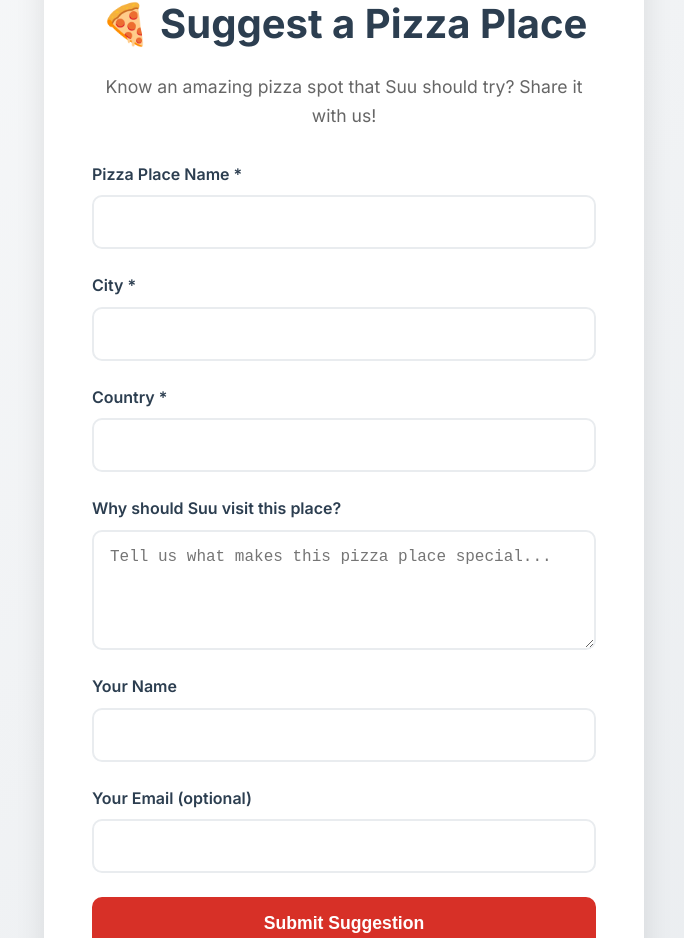
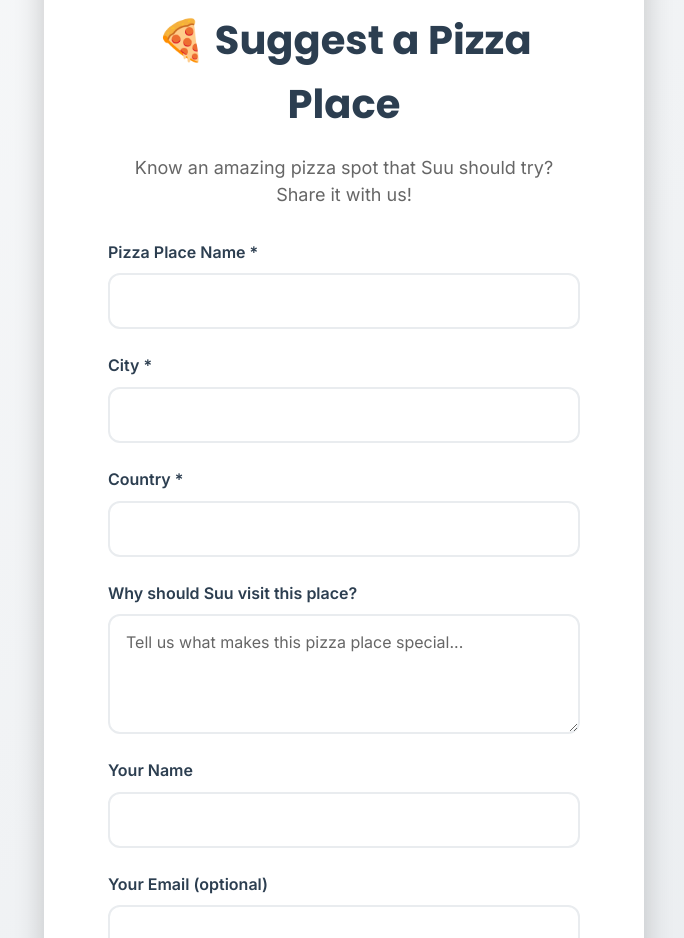
Before and after one commit to 4riel/suu-pizza-map, a React (Vite) app: page /suggest in a window 1280 px wide. Shown: the part 203-1141 px from the top of the page, without its empty margins (296-980 px from the left). Built offline with nearby package versions, Linux system fonts and the light colour scheme.

Commit message:
Clean Up

```diff
--- a/src/components/AboutSection.tsx
+++ b/src/components/AboutSection.tsx
@@ -1,6 +1,7 @@
 import styled, { keyframes } from 'styled-components'
+
+import { useScrollAnimation, useParallax } from '../hooks/useScrollAnimation'
 import { theme } from '../styles/theme'
-import { useScrollAnimation, useParallax } from '../hooks/useScrollAnimation'
 
 const fadeInUp = keyframes`
   from {
@@ -98,21 +99,23 @@ const TextSection = styled.div`
 `
 
 const Title = styled.h2`
-  font-size: 2.5rem;
-  font-weight: 700;
-  color: #2c3e50;
-  margin-bottom: 1.5rem;
+  font-family: ${theme.typography.fonts.heading};
+  font-size: ${theme.typography.sizes['4xl']};
+  font-weight: ${theme.typography.weights.bold};
+  color: ${theme.colors.text.primary};
+  margin-bottom: ${theme.spacing.lg};
 
-  @media (max-width: 768px) {
-    font-size: 2rem;
+  @media (max-width: ${theme.breakpoints.md}) {
+    font-size: ${theme.typography.sizes['3xl']};
   }
 `
 
 const Description = styled.p`
-  font-size: 1.1rem;
-  line-height: 1.8;
-  color: #555;
-  margin-bottom: 2rem;
+  font-family: ${theme.typography.fonts.body};
+  font-size: ${theme.typography.sizes.lg};
+  line-height: ${theme.typography.lineHeights.loose};
+  color: ${theme.colors.text.secondary};
+  margin-bottom: ${theme.spacing.xl};
 `
 
 const StatsContainer = styled.div`
@@ -128,28 +131,31 @@ const StatsContainer = styled.div`
 
 const StatCard = styled.div`
   text-align: center;
-  padding: 1.5rem;
-  background: white;
-  border-radius: 15px;
-  box-shadow: 0 5px 15px rgba(0, 0, 0, 0.1);
-  transition: transform 0.3s ease;
+  padding: ${theme.spacing.lg};
+  background: ${theme.colors.background.primary};
+  border-radius: ${theme.borderRadius.xl};
+  box-shadow: ${theme.colors.shadow.md};
+  transition: ${theme.transitions.normal};
 
   &:hover {
     transform: translateY(-5px);
+    box-shadow: ${theme.colors.shadow.lg};
   }
 `
 
 const StatNumber = styled.div`
-  font-size: 2rem;
-  font-weight: 800;
-  color: #d73027;
-  margin-bottom: 0.5rem;
+  font-family: ${theme.typography.fonts.heading};
+  font-size: ${theme.typography.sizes['3xl']};
+  font-weight: ${theme.typography.weights.extrabold};
+  color: ${theme.colors.primary};
+  margin-bottom: ${theme.spacing.sm};
 `
 
 const StatLabel = styled.div`
-  font-size: 0.9rem;
-  color: #666;
-  font-weight: 500;
+  font-family: ${theme.typography.fonts.body};
+  font-size: ${theme.typography.sizes.sm};
+  color: ${theme.colors.text.light};
+  font-weight: ${theme.typography.weights.medium};
 `
 
 export const AboutSection: React.FC = () => {
@@ -157,37 +163,40 @@ export const AboutSection: React.FC = () => {
   const { offset: parallaxOffset, elementRef: parallaxRef } = useParallax(0.5)
 
   return (
-    <AboutContainer
-      ref={elementRef as any}
-      $isVisible={isVisible}
-      $parallaxOffset={parallaxOffset}
-      id="about"
-    >
-      <Content ref={parallaxRef as any}>
+          <AboutContainer
+        ref={elementRef as any} // eslint-disable-line @typescript-eslint/no-explicit-any
+        $isVisible={isVisible}
+        $parallaxOffset={parallaxOffset}
+        id="about"
+      >
+        <Content ref={parallaxRef as any}> {/* eslint-disable-line @typescript-eslint/no-explicit-any */}
         <ImageSection>
-          <ProfileImage>
-            👩‍🍳
-          </ProfileImage>
+          <ProfileImage>👩‍🍳</ProfileImage>
         </ImageSection>
+
         <TextSection>
           <Title>Meet Suu, Korean Pizza Explorer Extraordinaire</Title>
+
           <Description>
             Meet Suu, the Korean globe-trotting pizza connoisseur who's made it her mission to find the perfect slice.
             From hidden gems in Naples' narrow streets to innovative fusion spots in Tokyo, Suu rates every pizza
             with brutal honesty and infectious enthusiasm. Her reviews have helped thousands discover their new
             favorite pizza spots across the world.
           </Description>
+
           <Description>
             Born and raised in Seoul, Suu grew up with a palate trained on kimchi and bulgogi, which gave her
             a unique appreciation for bold flavors and fermented goodness. She jokes that her love for pizza
             started as a quest to find something as satisfying as kimchi jjigae - and surprisingly,
             a good margherita comes pretty close! 🥢➡️🍕
           </Description>
+
           <Description>
             With a passport full of stamps and a stomach full of amazing memories, Suu brings you authentic,
             unbiased reviews that go beyond just taste. She explores the culture, the people, and the stories
             behind every slice - always with a side of Korean humor and maybe some gochujang recommendations.
           </Description>
+
           <StatsContainer>
             <StatCard>
               <StatNumber>500+</StatNumber>
--- a/src/components/Footer.tsx
+++ b/src/components/Footer.tsx
@@ -1,7 +1,8 @@
+import { Link } from 'react-router-dom'
 import styled from 'styled-components'
-import { Link } from 'react-router-dom'
+
+import { useScrollAnimation } from '../hooks/useScrollAnimation'
 import { theme } from '../styles/theme'
-import { useScrollAnimation } from '../hooks/useScrollAnimation'
 
 const FooterContainer = styled.footer<{ $isVisible: boolean }>`
   background: ${theme.colors.text.primary};
--- a/src/components/PlaceModal.tsx
+++ b/src/components/PlaceModal.tsx
@@ -1,6 +1,7 @@
+import * as React from 'react'
 import styled, { keyframes } from 'styled-components'
+
 import type { Place } from '../data/places'
-import * as React from 'react'
 import { theme } from '../styles/theme'
 
 const fadeIn = keyframes`
@@ -272,8 +273,8 @@ interface PlaceModalProps {
   onClose: () => void
 }
 
-export const PlaceModal: React.FC<PlaceModalProps> = ({ place, onClose }: PlaceModalProps) => {
-  const renderStars = (rating: number) => {
+export const PlaceModal: React.FC<PlaceModalProps> = ({ place, onClose }) => {
+  const renderStars = (rating: number): string => {
     return '★'.repeat(rating) + '☆'.repeat(5 - rating)
   }
 
--- a/src/components/Sidebar.tsx
+++ b/src/components/Sidebar.tsx
@@ -1,7 +1,8 @@
+import { useRef, useEffect } from 'react'
 import styled, { keyframes } from 'styled-components'
+
 import type { Place } from '../data/places'
 import { theme } from '../styles/theme'
-import { useRef, useEffect } from 'react'
 
 const slideIn = keyframes`
   from {
@@ -276,14 +277,13 @@ export const Sidebar: React.FC<SidebarProps> = ({
     }
   }, [selectedId])
 
-  const filteredPlaces = places.filter(
-    (place) =>
-      place.name.toLowerCase().includes(filter.toLowerCase()) ||
-      place.city.toLowerCase().includes(filter.toLowerCase()) ||
-      place.country.toLowerCase().includes(filter.toLowerCase())
+  const filteredPlaces = places.filter(place =>
+    place.name.toLowerCase().includes(filter.toLowerCase()) ||
+    place.city.toLowerCase().includes(filter.toLowerCase()) ||
+    place.country.toLowerCase().includes(filter.toLowerCase())
   )
 
-  const renderStars = (rating: number) => {
+  const renderStars = (rating: number): string => {
     return '★'.repeat(rating) + '☆'.repeat(5 - rating)
   }
 
--- a/src/components/SuggestModal.tsx
+++ b/src/components/SuggestModal.tsx
@@ -1,5 +1,6 @@
+import { useState } from 'react'
 import styled, { keyframes } from 'styled-components'
-import { useState } from 'react'
+
 import { theme } from '../styles/theme'
 
 const fadeIn = keyframes`
@@ -258,12 +259,12 @@ export const SuggestModal: React.FC<SuggestModalProps> = ({ onClose }) => {
   const [isSubmitting, setIsSubmitting] = useState(false)
   const [showSuccess, setShowSuccess] = useState(false)
 
-  const handleChange = (e: React.ChangeEvent<HTMLInputElement | HTMLTextAreaElement>) => {
+  const handleChange = (e: React.ChangeEvent<HTMLInputElement | HTMLTextAreaElement>): void => {
     const { name, value } = e.target
     setFormData(prev => ({ ...prev, [name]: value }))
   }
 
-  const handleSubmit = async (e: React.FormEvent) => {
+  const handleSubmit = async (e: React.FormEvent): Promise<void> => {
     e.preventDefault()
     setIsSubmitting(true)
 
--- a/src/components/SuggestPage.tsx
+++ b/src/components/SuggestPage.tsx
@@ -1,101 +1,133 @@
 import { useState } from 'react'
 import styled from 'styled-components'
 
+import { theme } from '../styles/theme'
+
 const Container = styled.div`
   min-height: 100vh;
-  padding: 120px 2rem 2rem;
-  background: linear-gradient(135deg, #f8f9fa 0%, #e9ecef 100%);
+  padding: 120px ${theme.spacing.xl} ${theme.spacing.xl};
+  background: ${theme.colors.background.gradientLight};
   display: flex;
   align-items: center;
   justify-content: center;
+
+  @media (max-width: ${theme.breakpoints.md}) {
+    padding: 100px ${theme.spacing.md} ${theme.spacing.md};
+  }
 `
 
 const FormContainer = styled.div`
-  background: white;
-  padding: 3rem;
-  border-radius: 20px;
-  box-shadow: 0 10px 30px rgba(0, 0, 0, 0.1);
+  background: ${theme.colors.background.primary};
+  padding: ${theme.spacing['3xl']};
+  border-radius: ${theme.borderRadius['2xl']};
+  box-shadow: ${theme.colors.shadow.lg};
   max-width: 600px;
   width: 100%;
+
+  @media (max-width: ${theme.breakpoints.md}) {
+    padding: ${theme.spacing.xl};
+  }
 `
 
 const Title = styled.h1`
-  font-size: 2.5rem;
-  color: #2c3e50;
-  margin-bottom: 1rem;
+  font-family: ${theme.typography.fonts.heading};
+  font-size: ${theme.typography.sizes['4xl']};
+  font-weight: ${theme.typography.weights.bold};
+  color: ${theme.colors.text.primary};
+  margin-bottom: ${theme.spacing.md};
   text-align: center;
+
+  @media (max-width: ${theme.breakpoints.md}) {
+    font-size: ${theme.typography.sizes['3xl']};
+  }
 `
 
 const Subtitle = styled.p`
-  color: #666;
+  font-family: ${theme.typography.fonts.body};
+  color: ${theme.colors.text.light};
   text-align: center;
-  margin-bottom: 2rem;
-  font-size: 1.1rem;
+  margin-bottom: ${theme.spacing.xl};
+  font-size: ${theme.typography.sizes.lg};
+  line-height: ${theme.typography.lineHeights.normal};
 `
 
 const Form = styled.form`
   display: flex;
   flex-direction: column;
-  gap: 1.5rem;
+  gap: ${theme.spacing.lg};
 `
 
 const InputGroup = styled.div`
   display: flex;
   flex-direction: column;
-  gap: 0.5rem;
+  gap: ${theme.spacing.sm};
 `
 
 const Label = styled.label`
-  font-weight: 600;
-  color: #2c3e50;
+  font-family: ${theme.typography.fonts.body};
+  font-weight: ${theme.typography.weights.semibold};
+  color: ${theme.colors.text.primary};
+  font-size: ${theme.typography.sizes.base};
 `
 
 const Input = styled.input`
-  padding: 1rem;
-  border: 2px solid #e9ecef;
-  border-radius: 10px;
-  font-size: 1rem;
-  transition: border-color 0.3s ease;
+  padding: ${theme.spacing.md};
+  border: 2px solid ${theme.colors.border.light};
+  border-radius: ${theme.borderRadius.lg};
+  font-family: ${theme.typography.fonts.body};
+  font-size: ${theme.typography.sizes.base};
+  transition: ${theme.transitions.normal};
 
   &:focus {
     outline: none;
-    border-color: #d73027;
+    border-color: ${theme.colors.primary};
+  }
+
+  &::placeholder {
+    color: ${theme.colors.text.light};
   }
 `
 
 const TextArea = styled.textarea`
-  padding: 1rem;
-  border: 2px solid #e9ecef;
-  border-radius: 10px;
-  font-size: 1rem;
+  padding: ${theme.spacing.md};
+  border: 2px solid ${theme.colors.border.light};
+  border-radius: ${theme.borderRadius.lg};
+  font-family: ${theme.typography.fonts.body};
+  font-size: ${theme.typography.sizes.base};
   min-height: 120px;
   resize: vertical;
-  transition: border-color 0.3s ease;
+  transition: ${theme.transitions.normal};
 
   &:focus {
     outline: none;
-    border-color: #d73027;
+    border-color: ${theme.colors.primary};
+  }
+
+  &::placeholder {
+    color: ${theme.colors.text.light};
   }
 `
 
 const SubmitButton = styled.button`
-  background: #d73027;
-  color: white;
-  padding: 1rem 2rem;
+  background: ${theme.colors.primary};
+  color: ${theme.colors.text.white};
+  padding: ${theme.spacing.md} ${theme.spacing.xl};
   border: none;
-  border-radius: 10px;
-  font-size: 1.1rem;
-  font-weight: 600;
+  border-radius: ${theme.borderRadius.lg};
+  font-family: ${theme.typography.fonts.body};
+  font-size: ${theme.typography.sizes.lg};
+  font-weight: ${theme.typography.weights.semibold};
   cursor: pointer;
-  transition: all 0.3s ease;
+  transition: ${theme.transitions.normal};
 
   &:hover {
-    background: #b8251f;
+    background: ${theme.colors.primaryHover};
     transform: translateY(-2px);
+    box-shadow: ${theme.colors.shadow.md};
   }
 
   &:disabled {
-    background: #ccc;
+    background: ${theme.colors.text.light};
     cursor: not-allowed;
     transform: none;
   }
@@ -104,10 +136,11 @@ const SubmitButton = styled.button`
 const SuccessMessage = styled.div`
   background: #d4edda;
   color: #155724;
-  padding: 1rem;
-  border-radius: 10px;
+  padding: ${theme.spacing.md};
+  border-radius: ${theme.borderRadius.lg};
   text-align: center;
-  margin-top: 1rem;
+  margin-top: ${theme.spacing.md};
+  font-family: ${theme.typography.fonts.body};
 `
 
 export const SuggestPage: React.FC = () => {
```
Also changed, not shown: src/hooks/useScrollAnimation.ts (+21 -6 lines).
